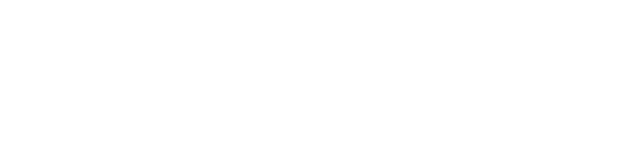
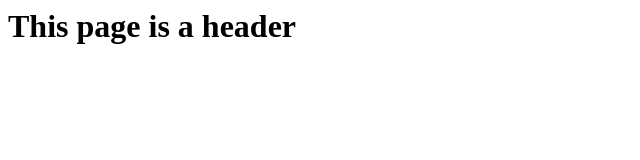
Before and after one commit to nodetour10k/KSU-, a plain HTML site: page index.html in a window 1280 px wide. Shown: the whole page, without its empty margins (0-640 px from the left). Drawn offline with Linux system fonts and the light colour scheme.

Commit message:
Update index.html

```diff
--- a/index.html
+++ b/index.html
@@ -6,7 +6,7 @@
 
     <body>
 
-
+        <h1>This page is a header</h1>
 
 
     </body>
```
